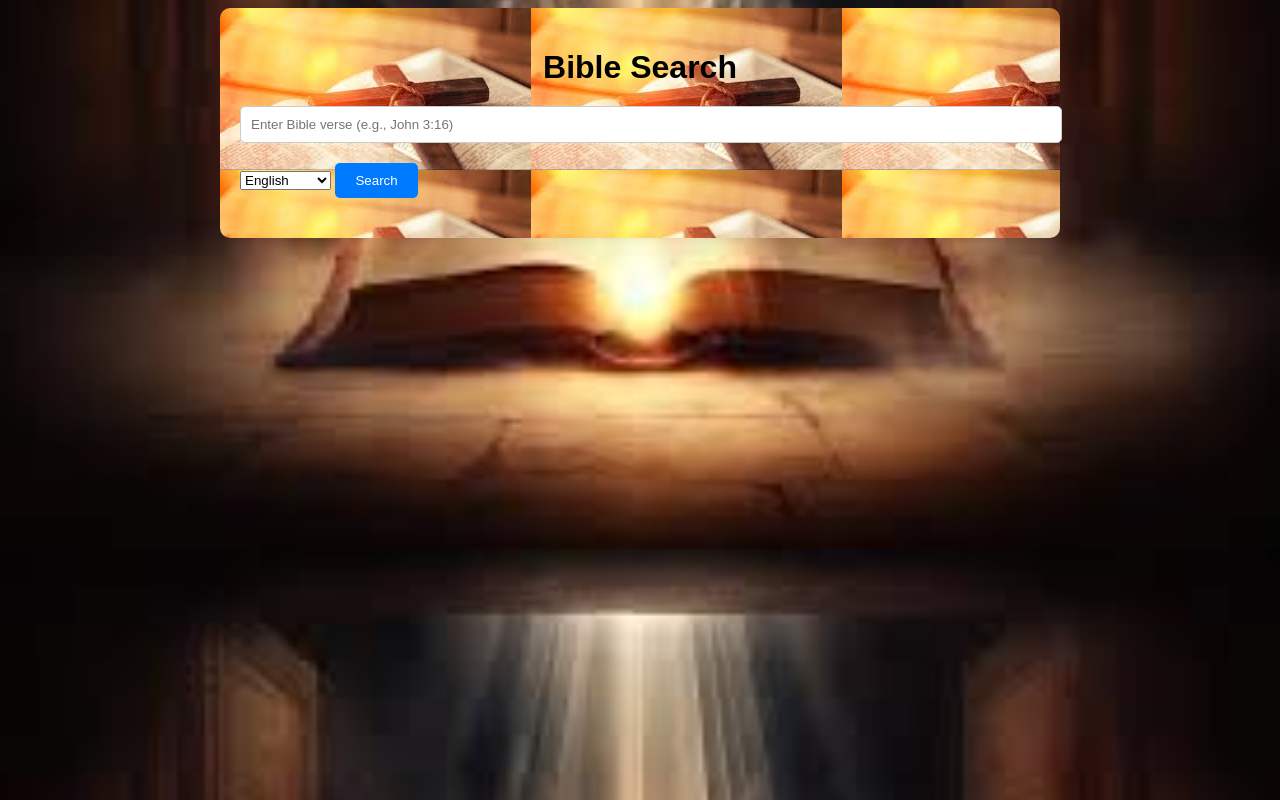
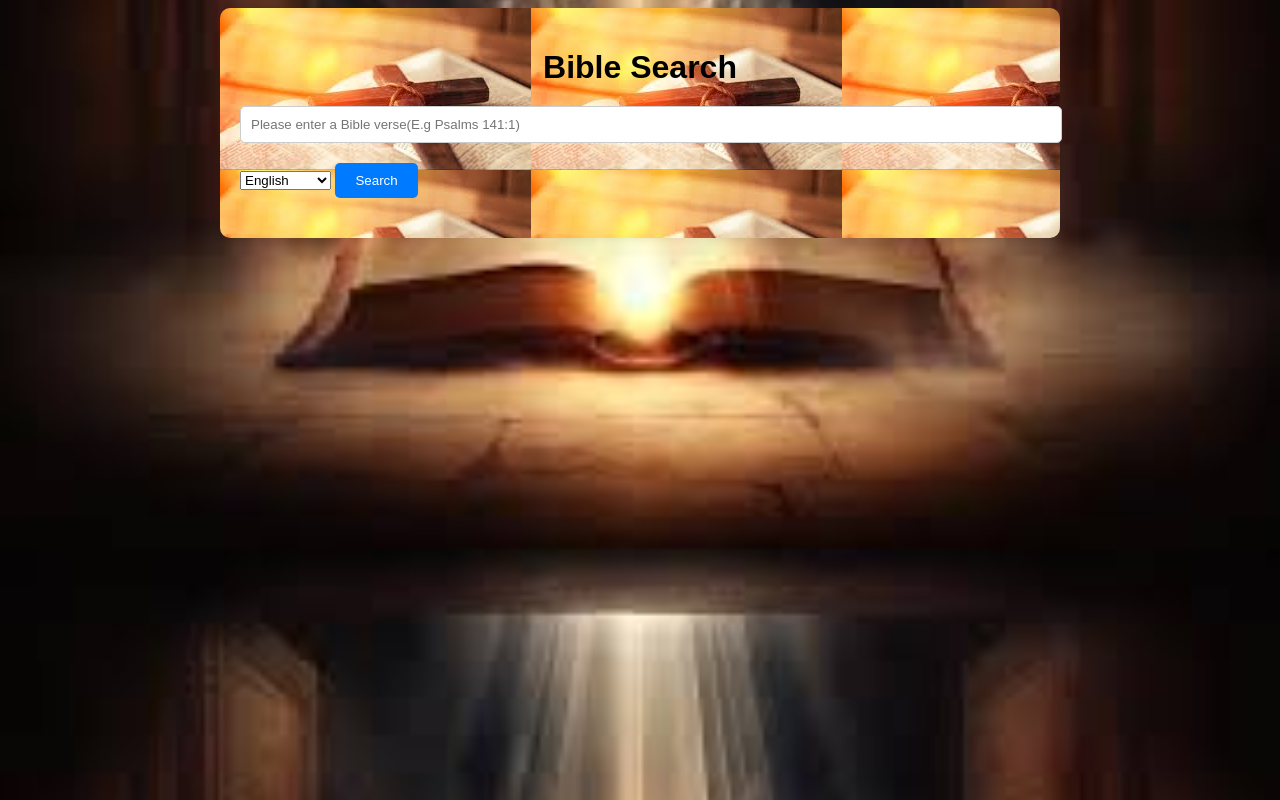
Before and after one commit to mkubwa1234/Project-1, a plain HTML site: page index.html in a window 1280 px wide. Drawn offline with Linux system fonts and the light colour scheme.

Commit message:
Completed lab

```diff
--- a/index.html
+++ b/index.html
@@ -11,7 +11,7 @@
     <div class="container">
         <h1>Bible Search</h1>
         <form id="searchForm">
-            <input type="text" id="searchInput" placeholder="Enter Bible verse (e.g., John 3:16)">
+            <input type="text" id="searchInput" placeholder="Please enter a Bible verse(E.g Psalms 141:1)">
             <select id="languageSelect">
                 <option value="web">English</option>
                 <option value="rccv">Romanian</option>
@@ -22,5 +22,5 @@
         </form>
         <div id="results"></div>
     </div>
-</body>
+   </body>
 </html>
```
Also changed, not shown: index.js (line endings or trailing spaces), 1 other file.
